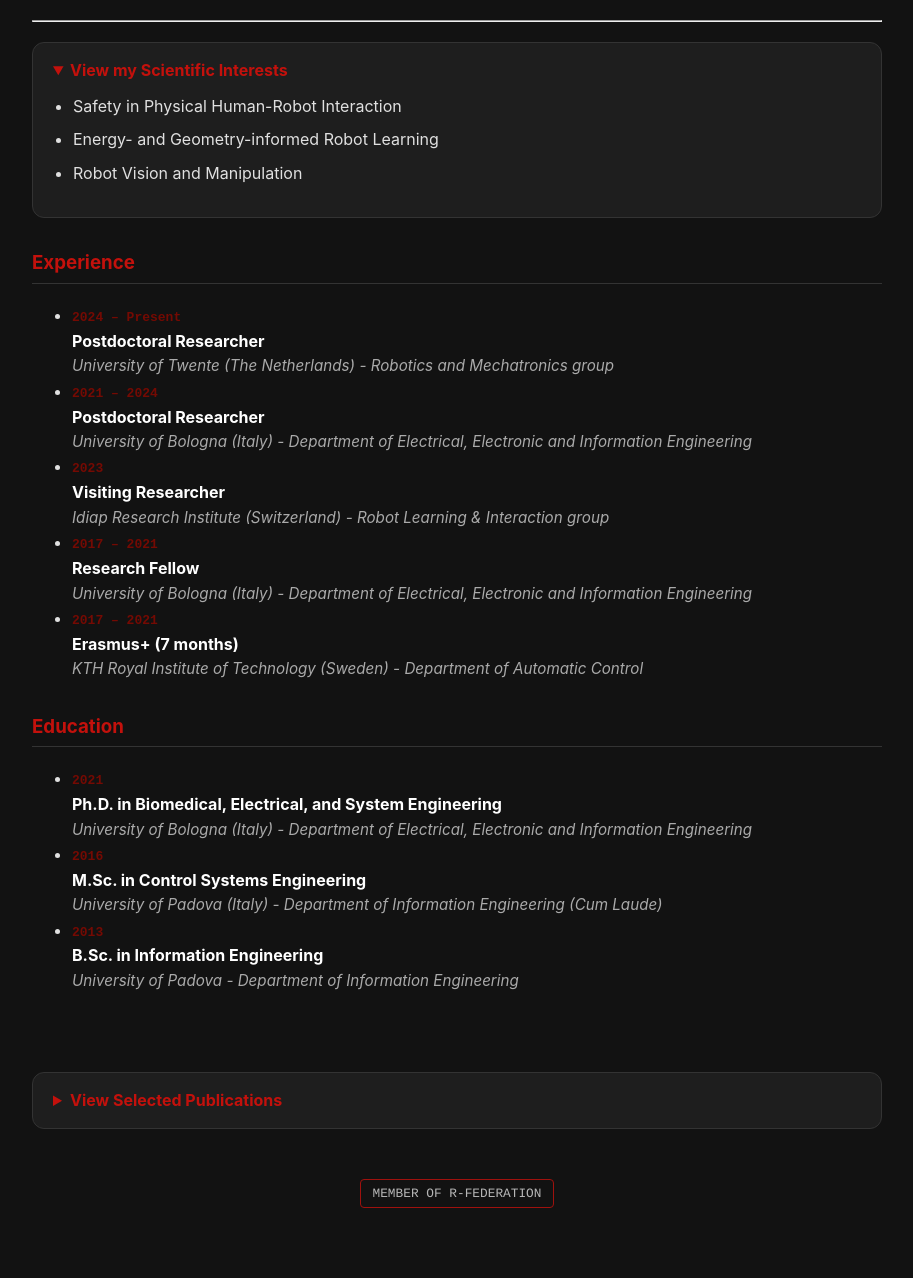
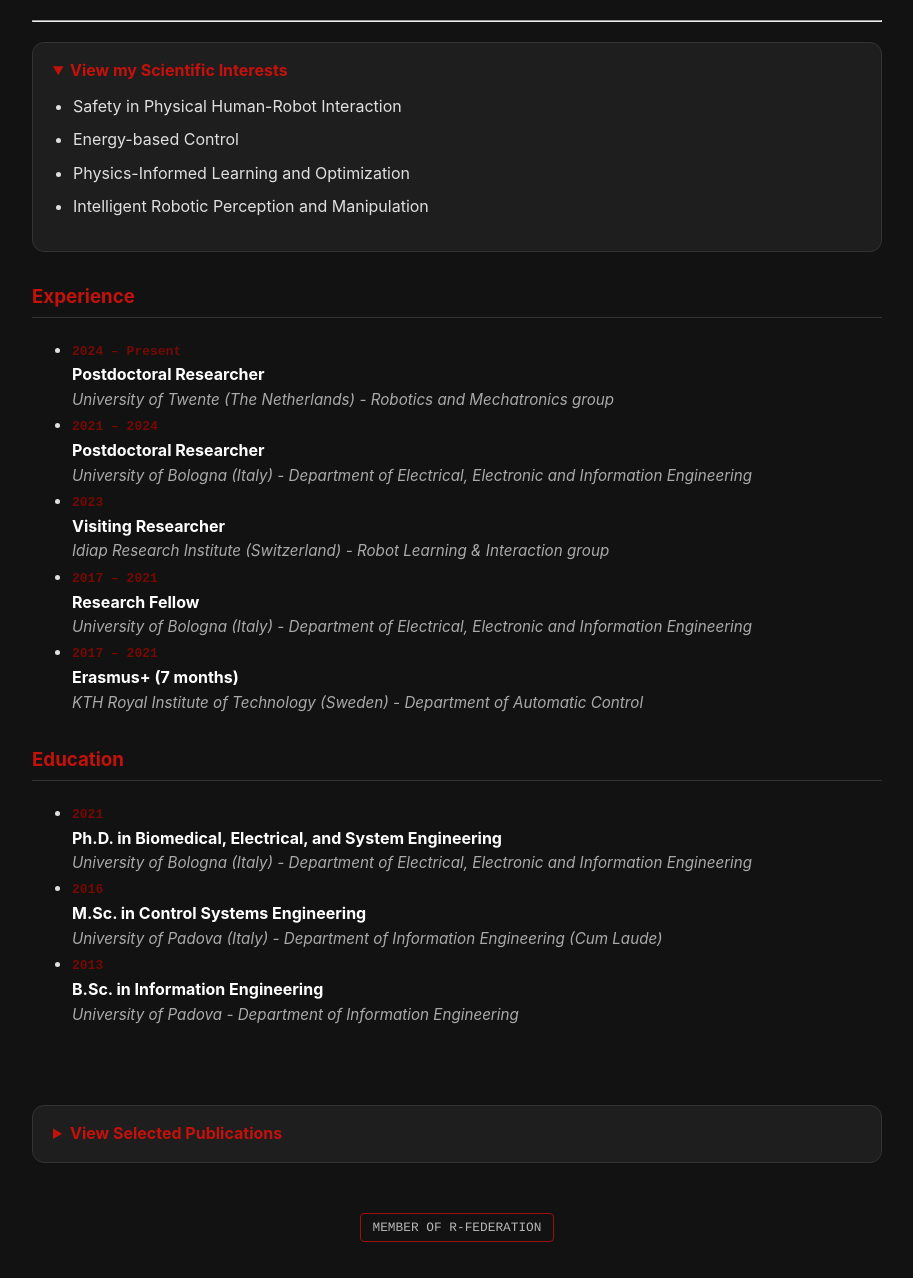
Before and after one commit to zanellar/zanellar.github.io, a Jekyll site: the page built from index.md, in a window 1280 px wide. Shown: the part 332-1610 px from the top of the page, without its empty margins (183-1096 px from the left). Built offline with Jekyll 4.4.1, drawn with Linux system fonts in a browser that asks for light colours; before the commit the page ends 1577 px from its top, so only the background shows below that.

Commit message:
Update scientific interests in index.md

```diff
--- a/index.md
+++ b/index.md
@@ -22,8 +22,9 @@ title: Riccardo Zanella - Profile
   <summary><b>View my Scientific Interests</b></summary>
   <ul>
     <li> Safety in Physical Human-Robot Interaction </li>
-    <li> Energy- and Geometry-informed Robot Learning </li>
-    <li> Robot Vision and Manipulation </li>
+    <li> Energy-based Control </li>
+    <li> Physics-Informed Learning and Optimization </li>
+    <li> Intelligent Robotic Perception and Manipulation </li>
   </ul>
 </details>
 
```
